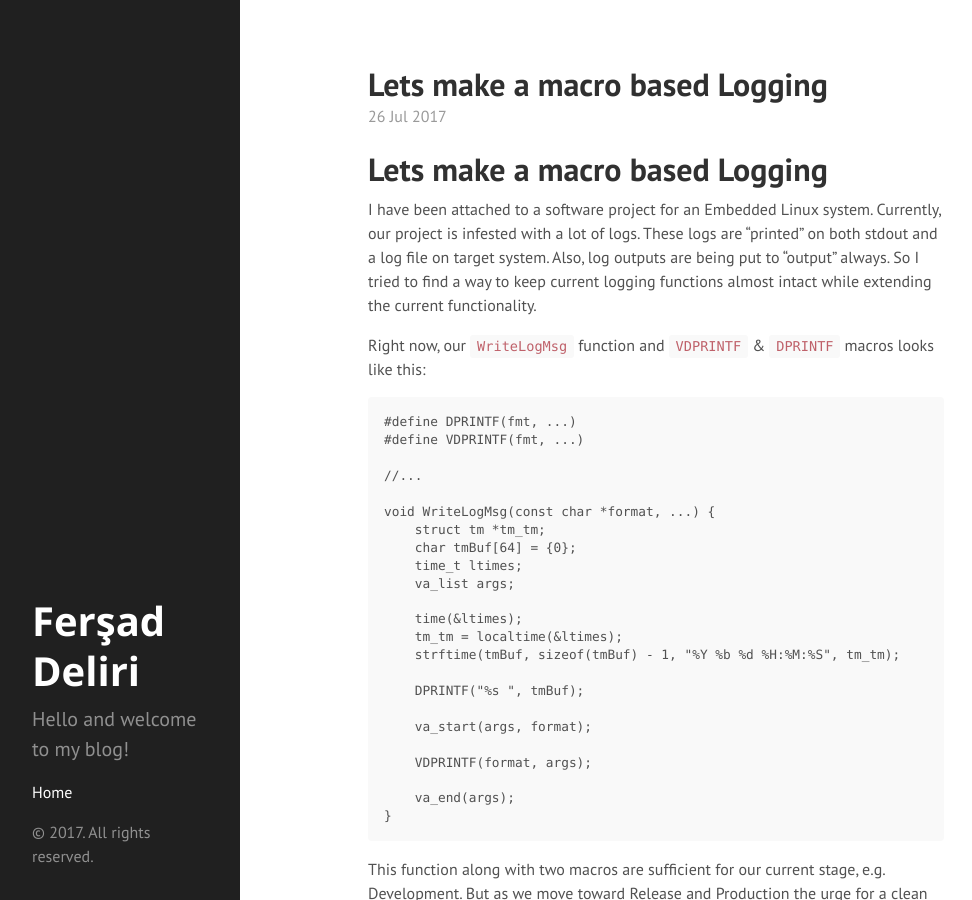
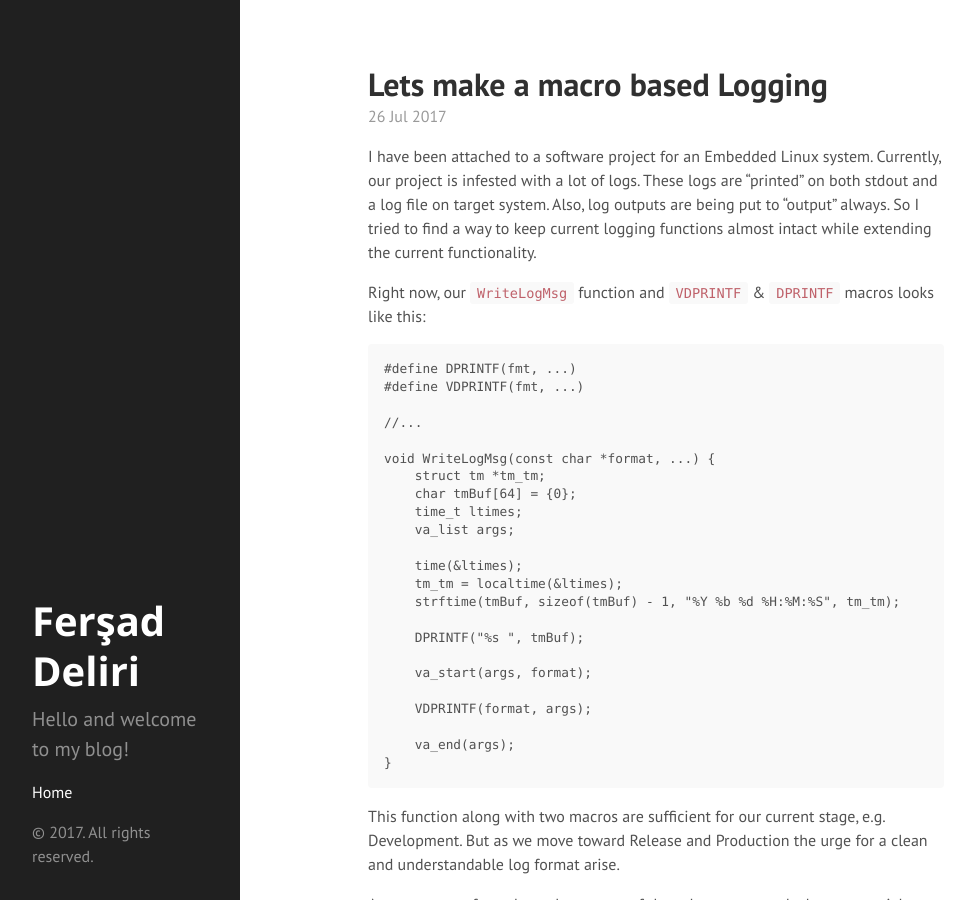
Before and after one commit to raidensan/raidensan.github.io, a Jekyll site: the page built from _posts/2017-07-26-lets-make-macro-based-logging.markdown, in a window 1280 px wide and 900 px high. Shown: the whole window, without its empty margins (0-972 px from the left). Built offline with Jekyll 4.4.1, drawn with Linux system fonts in a browser that asks for light colours.

Commit message:
Update 2017-07-26-lets-make-macro-based-logging.markdown

```diff
--- a/_posts/2017-07-26-lets-make-macro-based-logging.markdown
+++ b/_posts/2017-07-26-lets-make-macro-based-logging.markdown
@@ -5,8 +5,6 @@ layout: post
 tags: [CPP, macro, logging]
 categories: [Automatic]
 ---
-
-# Lets make a macro based Logging
 
 I have been attached to a software project for an Embedded Linux system.
 Currently, our project is infested with  a lot of logs.
```
